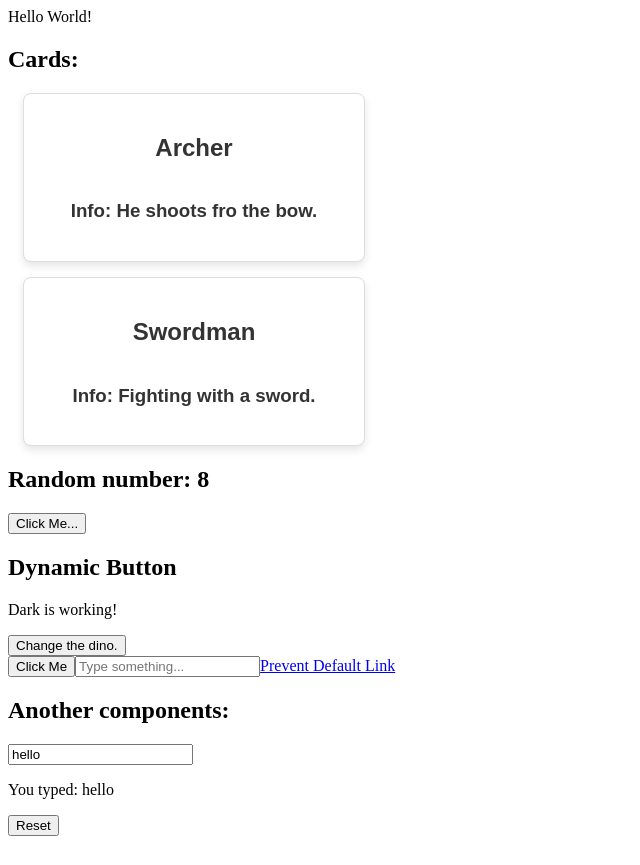
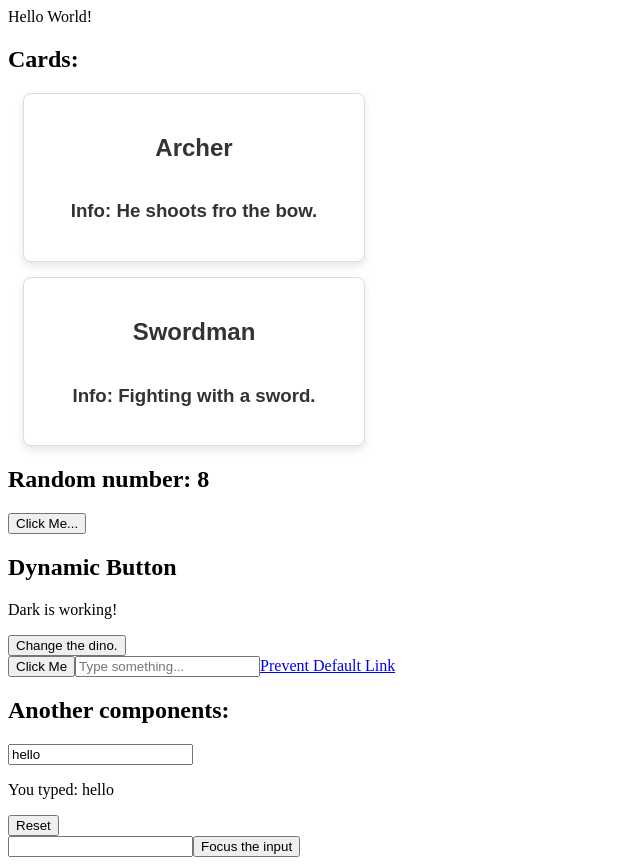
Before and after one commit to Dominionss/WeatherCheck, a React (Create React App) app in the folder weather-app/: page / in a window 1280 px wide. Shown: the whole page, without its empty margins (0-640 px from the left). Before the commit the page ends 844 px from the top, so only its background shows below. Built offline with nearby package versions, Linux system fonts and the light colour scheme.

Commit message:
Focus elements.

```diff
--- a/weather-app/src/App.js
+++ b/weather-app/src/App.js
@@ -1,5 +1,6 @@
 import Card, { RandomCard } from './Card';
 import InteractiveButton from "./InteractiveButton";
+import {TextInputWithFocusButton} from "./InteractiveButton";
 import DynamicButton from "./DynamicButton";
 import ButtonWithEventHandler from "./ButtonWithEventHandler";
 import InputComponent from "./InputComponent";
@@ -26,6 +27,8 @@
 
             <InputComponent />
 
+            <TextInputWithFocusButton />
+
         </div>
     );
 }
--- a/weather-app/src/InteractiveButton.js
+++ b/weather-app/src/InteractiveButton.js
@@ -1,3 +1,6 @@
+import { useRef } from 'react';
+
+
 function InteractiveButton() {
     const handleClick = () => {
         alert('Button clicked!');
@@ -10,4 +13,20 @@
     );
 }
 
+function TextInputWithFocusButton() {
+    const inputEl = useRef(null);
+    const onButtonClick = () => {
+        // `current` points to the mounted text input element
+        inputEl.current.focus();
+    };
+    return (
+        <>
+            <input ref={inputEl} type="text" />
+            <button onClick={onButtonClick}>Focus the input</button>
+        </>
+    );
+}
+
+
 export default InteractiveButton;
+export { TextInputWithFocusButton };
```
